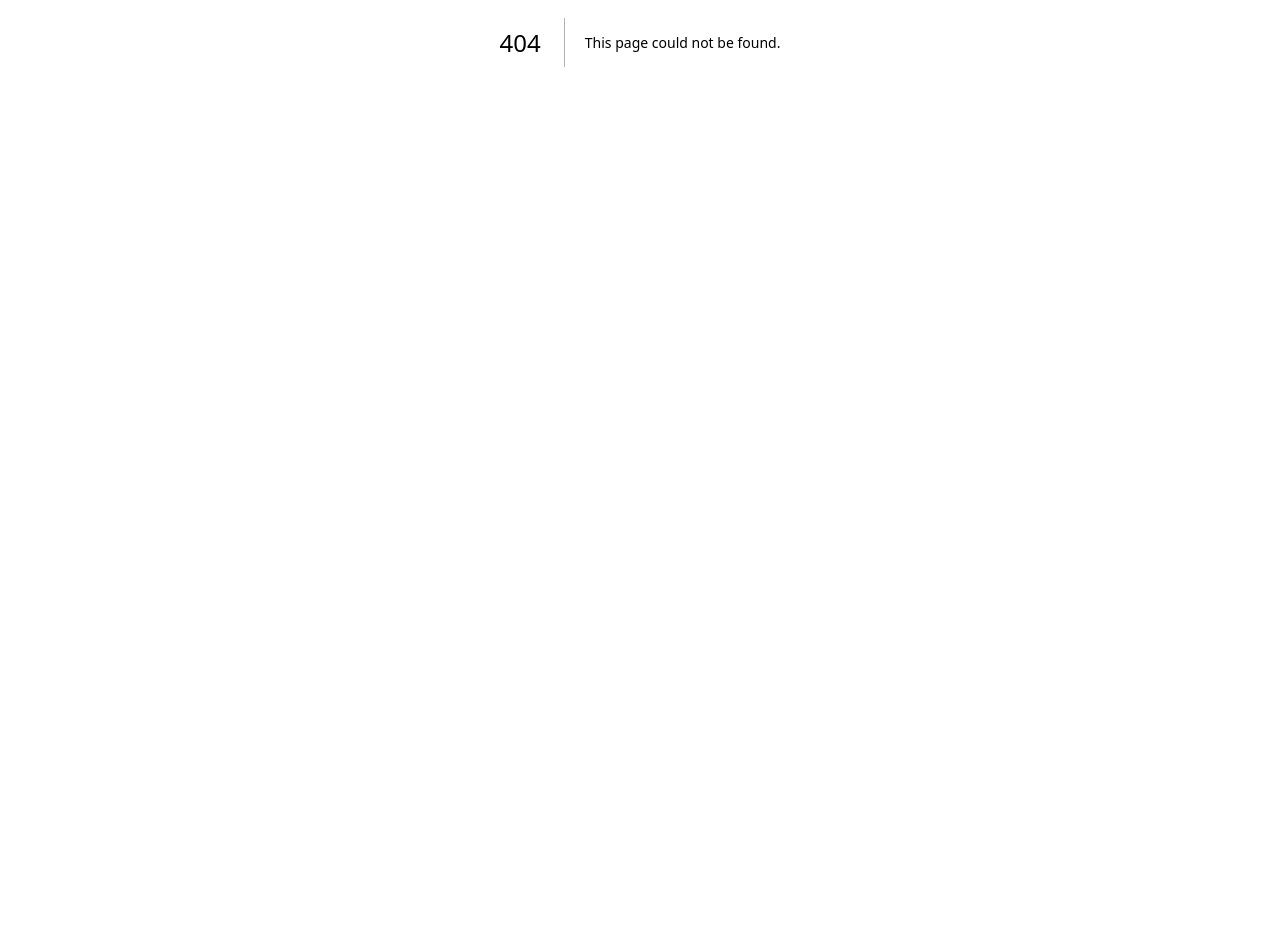
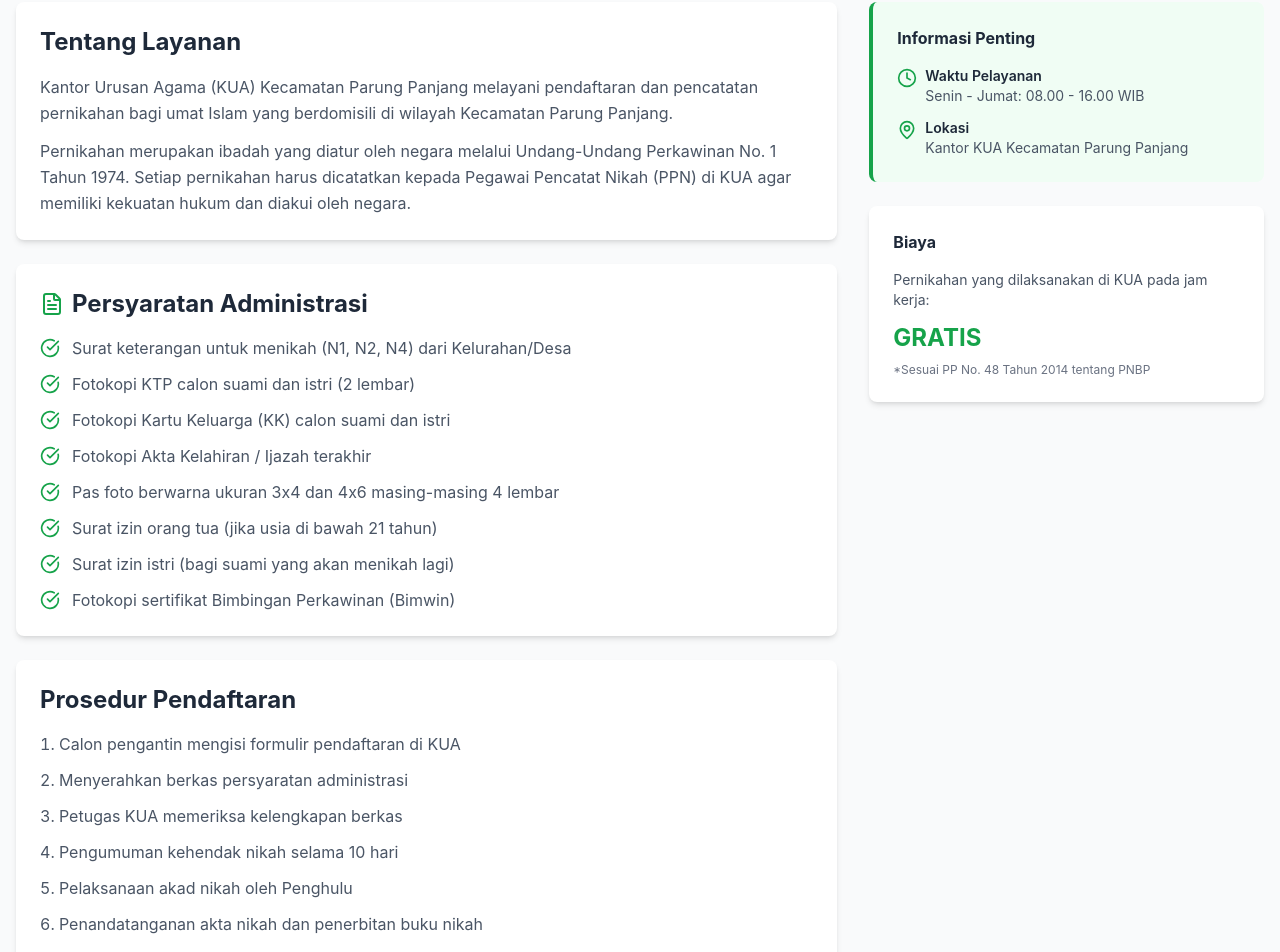
Before and after one commit to Emure06/kua-website, a Next.js app: page /layanan/pernikahan in a window 1280 px wide. Before the commit this address had no page. Shown: the part 358-1310 px from the top of the page. Before the commit the page ends 800 px from the top, so only its background shows below. Built offline with nearby package versions, Linux system fonts and the light colour scheme.

Commit message:
update pernikahan

```diff
--- /dev/null
+++ b/app/layanan/pernikahan/page.tsx
@@ -0,0 +1,127 @@
+import { Heart, FileText, Clock, MapPin, ArrowLeft, CheckCircle } from 'lucide-react';
+import Link from 'next/link';
+
+export const metadata = {
+  title: "Layanan Pernikahan - KUA Parung Panjang",
+  description: "Informasi lengkap pelayanan pendaftaran dan pencatatan nikah",
+};
+
+export default function PernikahanPage() {
+  return (
+    <div className="min-h-screen bg-gray-50 pt-24 pb-12">
+      <div className="container mx-auto px-4">
+
+        {/* Breadcrumb */}
+        <Link href="/layanan" className="inline-flex items-center text-sm text-kemenag-600 hover:text-kemenag-800 mb-6 transition">
+          <ArrowLeft className="w-4 h-4 mr-2" /> Kembali ke Layanan
+        </Link>
+
+        {/* Hero Section */}
+        <div className="bg-gradient-to-r from-kemenag-600 to-kemenag-700 rounded-lg p-8 md:p-12 text-white mb-8">
+          <div className="flex items-center mb-4">
+            <Heart className="w-12 h-12 mr-4" />
+            <h1 className="text-3xl md:text-4xl font-bold">Pernikahan</h1>
+          </div>
+          <p className="text-kemenag-100 text-lg">
+            Pelayanan pendaftaran dan pencatatan nikah sesuai syariat Islam dan peraturan perundang-undangan
+          </p>
+        </div>
+
+        {/* Konten Utama */}
+        <div className="grid grid-cols-1 lg:grid-cols-3 gap-8">
+
+          {/* Kolom Kiri: Deskripsi */}
+          <div className="lg:col-span-2 space-y-6">
+            <div className="bg-white rounded-lg shadow-md p-6">
+              <h2 className="text-2xl font-bold text-gray-800 mb-4">Tentang Layanan</h2>
+              <div className="text-gray-600 space-y-3 leading-relaxed">
+                <p>
+                  Kantor Urusan Agama (KUA) Kecamatan Parung Panjang melayani pendaftaran dan pencatatan
+                  pernikahan bagi umat Islam yang berdomisili di wilayah Kecamatan Parung Panjang.
+                </p>
+                <p>
+                  Pernikahan merupakan ibadah yang diatur oleh negara melalui Undang-Undang Perkawinan
+                  No. 1 Tahun 1974. Setiap pernikahan harus dicatatkan kepada Pegawai Pencatat Nikah (PPN)
+                  di KUA agar memiliki kekuatan hukum dan diakui oleh negara.
+                </p>
+              </div>
+            </div>
+
+            {/* Persyaratan */}
+            <div className="bg-white rounded-lg shadow-md p-6">
+              <h2 className="text-2xl font-bold text-gray-800 mb-4 flex items-center">
+                <FileText className="w-6 h-6 mr-2 text-kemenag-600" />
+                Persyaratan Administrasi
+              </h2>
+              <ul className="space-y-3">
+                {[
+                  'Surat keterangan untuk menikah (N1, N2, N4) dari Kelurahan/Desa',
+                  'Fotokopi KTP calon suami dan istri (2 lembar)',
+                  'Fotokopi Kartu Keluarga (KK) calon suami dan istri',
+                  'Fotokopi Akta Kelahiran / Ijazah terakhir',
+                  'Pas foto berwarna ukuran 3x4 dan 4x6 masing-masing 4 lembar',
+                  'Surat izin orang tua (jika usia di bawah 21 tahun)',
+                  'Surat izin istri (bagi suami yang akan menikah lagi)',
+                  'Fotokopi sertifikat Bimbingan Perkawinan (Bimwin)',
+                ].map((item, index) => (
+                  <li key={index} className="flex items-start">
+                    <CheckCircle className="w-5 h-5 text-kemenag-600 mr-3 flex-shrink-0 mt-0.5" />
+                    <span className="text-gray-600">{item}</span>
+                  </li>
+                ))}
+              </ul>
+            </div>
+
+            {/* Prosedur */}
+            <div className="bg-white rounded-lg shadow-md p-6">
+              <h2 className="text-2xl font-bold text-gray-800 mb-4">Prosedur Pendaftaran</h2>
+              <ol className="space-y-3 list-decimal list-inside text-gray-600">
+                <li>Calon pengantin mengisi formulir pendaftaran di KUA</li>
+                <li>Menyerahkan berkas persyaratan administrasi</li>
+                <li>Petugas KUA memeriksa kelengkapan berkas</li>
+                <li>Pengumuman kehendak nikah selama 10 hari</li>
+                <li>Pelaksanaan akad nikah oleh Penghulu</li>
+                <li>Penandatanganan akta nikah dan penerbitan buku nikah</li>
+              </ol>
+            </div>
+          </div>
+
+          {/* Kolom Kanan: Info Cepat */}
+          <div className="space-y-6">
+            <div className="bg-kemenag-50 rounded-lg p-6 border-l-4 border-kemenag-600">
+              <h3 className="font-bold text-gray-800 mb-4">Informasi Penting</h3>
+              <div className="space-y-3 text-sm">
+                <div className="flex items-start">
+                  <Clock className="w-5 h-5 text-kemenag-600 mr-2 flex-shrink-0 mt-0.5" />
+                  <div>
+                    <p className="font-semibold text-gray-800">Waktu Pelayanan</p>
+                    <p className="text-gray-600">Senin - Jumat: 08.00 - 16.00 WIB</p>
+                  </div>
+                </div>
+                <div className="flex items-start">
+                  <MapPin className="w-5 h-5 text-kemenag-600 mr-2 flex-shrink-0 mt-0.5" />
+                  <div>
+                    <p className="font-semibold text-gray-800">Lokasi</p>
+                    <p className="text-gray-600">Kantor KUA Kecamatan Parung Panjang</p>
+                  </div>
+                </div>
+              </div>
+            </div>
+
+            <div className="bg-white rounded-lg shadow-md p-6">
+              <h3 className="font-bold text-gray-800 mb-4">Biaya</h3>
+              <p className="text-gray-600 text-sm mb-3">
+                Pernikahan yang dilaksanakan di KUA pada jam kerja:
+              </p>
+              <p className="text-2xl font-bold text-kemenag-600 mb-2">GRATIS</p>
+              <p className="text-xs text-gray-500">
+                *Sesuai PP No. 48 Tahun 2014 tentang PNBP
+              </p>
+            </div>
+          </div>
+        </div>
+
+      </div>
+    </div>
+  );
+}
--- a/components/ui/ServicesSection.tsx
+++ b/components/ui/ServicesSection.tsx
@@ -32,12 +32,6 @@ const services = [
     desc: "Sosialisasi dan bimbingan keagamaan",
     link: "/layanan/penyuluhan"
   },
-  {
-    icon: <Building className="w-12 h-12" />,
-    title: "Urusan Masjid",
-    desc: "Pembinaan dan pengawasan masjid",
-    link: "/layanan/masjid"
-  }
 ];
 
 export default function ServicesSection() {
--- a/public/google37ac80220fa400e5.html
+++ /dev/null
@@ -1 +0,0 @@
-google-site-verification: google37ac80220fa400e5.html
```
Also changed, not shown: 1 other file (tests, documents, lock files or other folders).
